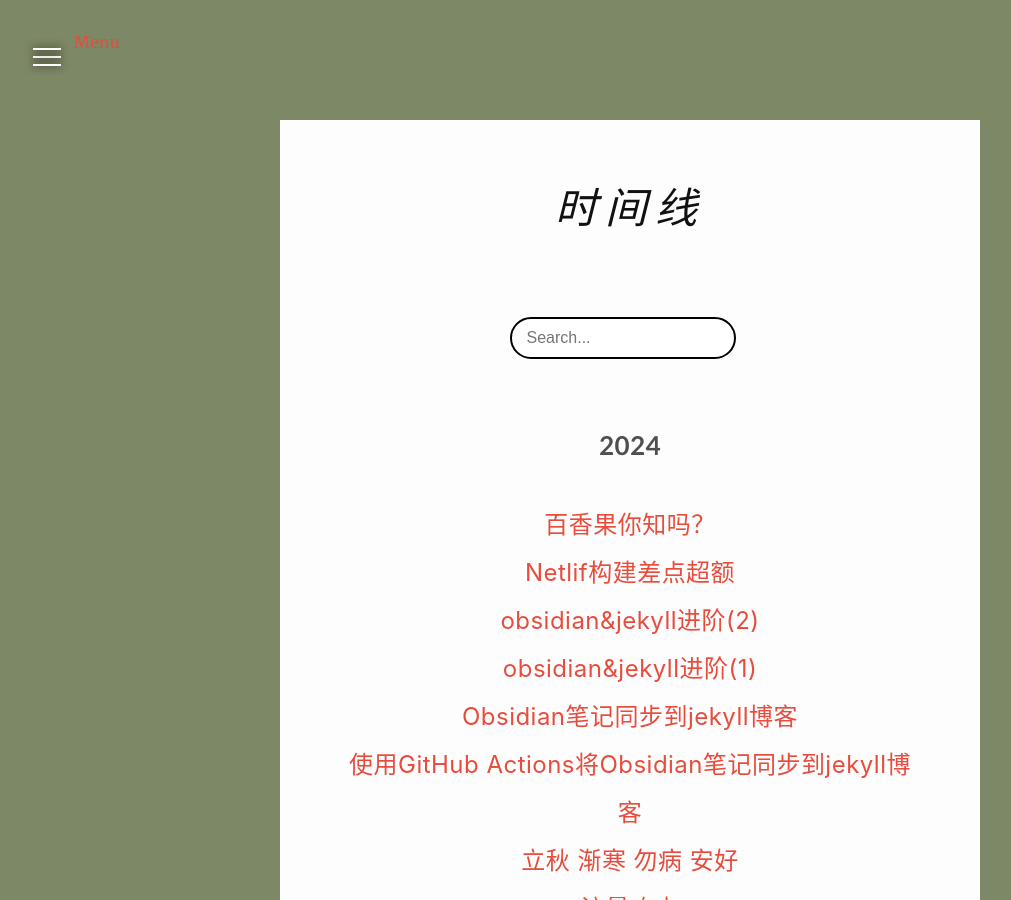
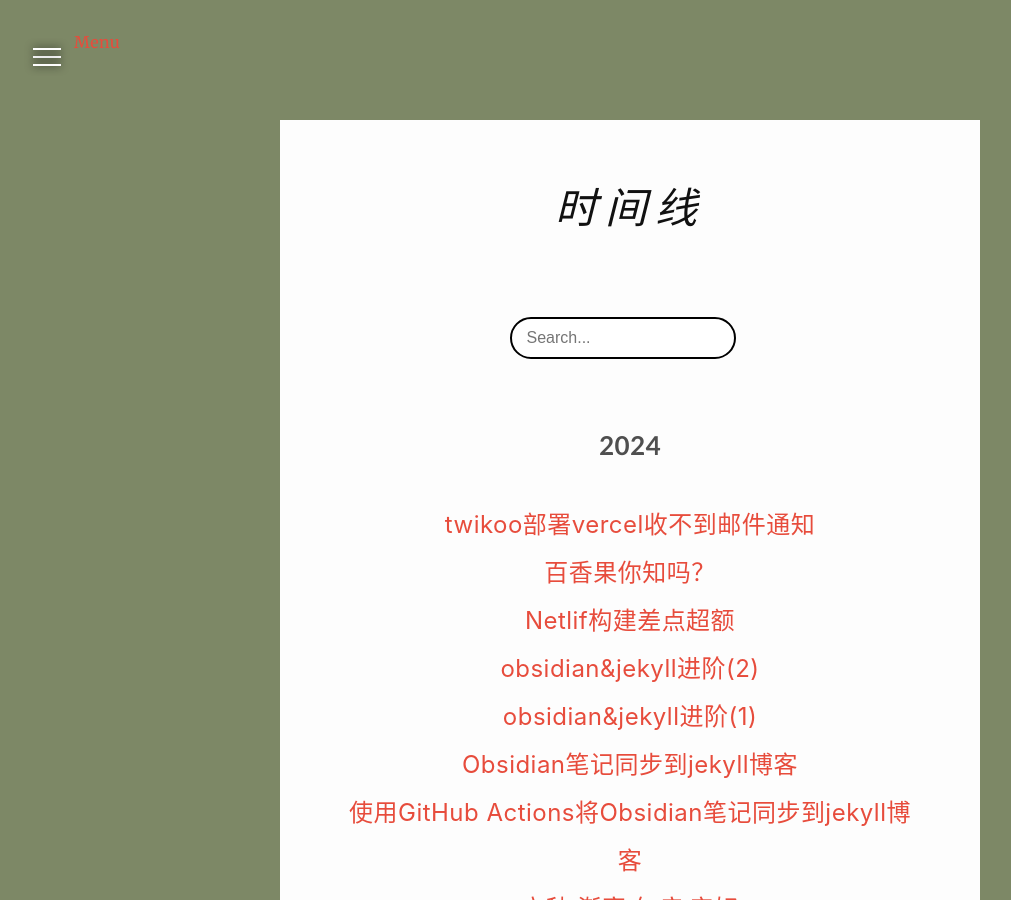
Before and after one commit to wangyunzi/wangyunzi.github.io, a Jekyll site: the page built from _pages/archive.html, in a window 1280 px wide and 900 px high. Shown: the whole window, without its empty margins (10-1021 px from the left). Built offline with Jekyll 4.4.1, drawn with Linux system fonts in a browser that asks for light colours; nearby versions of some CDN libraries; comment, search, counter and statistics services are not loaded; part of the change alters nothing that is shown.

Commit message:
Sync _posts from Obsidian repository

```diff
--- /dev/null
+++ b/_posts/2024-08-11-twikoo部署vercel收不到邮件通知.md
@@ -0,0 +1,22 @@
+---
+categories:
+  - 博客
+tags:
+  - twikoo
+date: "2024-08-11 09:27:02"
+slug: "137"
+title: twikoo部署vercel收不到邮件通知
+thumb:
+backgrounds:
+---
+
+&emsp;&emsp;前几天就一直在选择合适的评论系统，换来换区最终归于twikoo，本来以前自己成功部署过twikoo但是因为手贱删除部署信息了，所以重新设置一遍，结果最后无论怎么样设置邮件通知功能都是只能收到测试成功的邮件，收不到其他邮件通知，甚是苦恼，想着换一个，但是又陷入纠结中。
+
+&emsp;&emsp;最后都已经删除了twikoo的相关文件了，上网搜索了之后发现了一个最佳答案怀着激动的心有重新设置一遍，终于成功，感谢这位大佬发布的解惑。
+
+解决方法：进入 Settings - Deployment Protection，设置 Vercel Authentication 为 Disabled，并 Save。
+
+相关链接：
+- [vercel部署twikoo后评论收不到通知邮件问题解决方法](https://leolin66.top/article/twikoo_email_problem)
+- [配置完成，测试邮件收发正常，但是正常评论的时候即发不出去也收不到提醒 #625](https://github.com/twikoojs/twikoo/issues/625)
+- [System Environment Variables Overview](https://vercel.com/docs/projects/environment-variables/system-environment-variables)
```
Also changed, not shown: _posts/2024-08-10-百香果你知吗？.md (+1 -0 lines).
